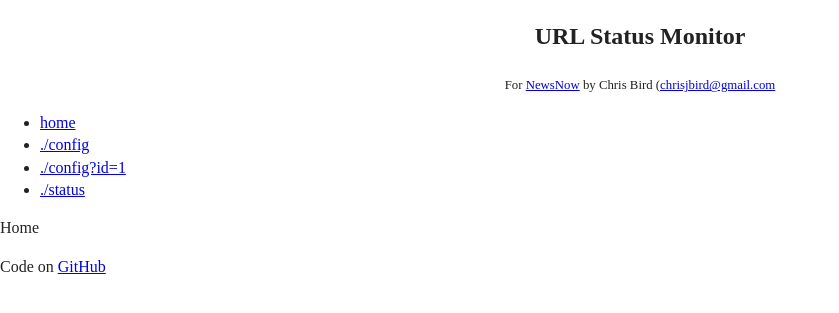
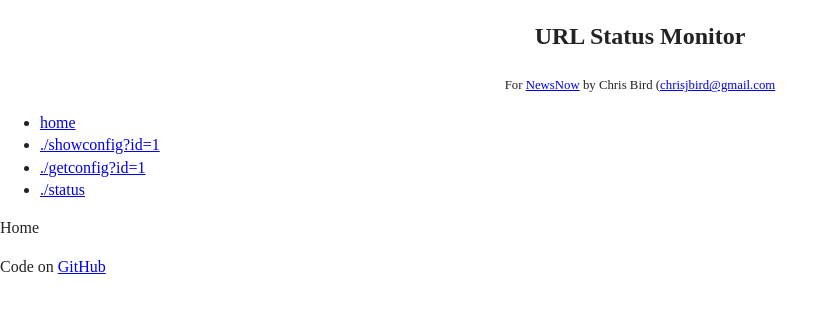
Before and after one commit to drkvogel/url-status-monitor, a Flask app: page / in a window 1280 px wide. Shown: the top 313 px of the page, without its empty margins (0-839 px from the left). Run offline with Flask 2, Linux system fonts and the light colour scheme.

Commit message:
factor out db query and create JSON endpoint

```diff
--- a/server/server.py
+++ b/server/server.py
@@ -1,4 +1,4 @@
-from flask import Flask, render_template, g, request
+from flask import Flask, render_template, g, request, jsonify
 import sqlite3
 
 # set templates folder here
@@ -32,16 +32,14 @@ def index():
 def test():
     return render_template('test.html')
 
-@app.route("/config")
-def config():
-    config = query_db("SELECT * FROM configs WHERE id = ?", [1], one=True)
-    if config is None:
-        msg = "Config not found"
-        raise msg	# ??
-    else:
-        msg =  "<p>Config: id: %s, name: %s</p>\n" % (config["id"], config["name"])
+    # config = query_db("SELECT * FROM configs WHERE id = ?", [1], one=True)
+    # if config is None:
+    #     msg = "Config not found"
+    #     raise msg	# ??
+    # else:
+    #     msg =  "<p>Config: id: %s, name: %s</p>\n" % (config["id"], config["name"])
 
-    config_id = request.args.get('id')
+def get_lights(config_id):
     query = (
         "SELECT c.id AS config_id, c.name AS config_name,"
         " l.id AS light_id, l.name AS light_name, l.url AS light_url"
@@ -50,6 +48,27 @@ def config():
 		" AND c.id = ?"
     )
     lights = query_db(query, [config_id])
+    return lights
+
+@app.route("/getconfig")
+def get_config():
+    config_id = request.args.get('id')
+    lights = get_lights(config_id)
+    data = [] # https://stackoverflow.com/questions/34715593/rows-returned-by-pyodbc-are-not-json-serializable
+    for row in lights:
+        # data.append([x for x in row])
+        data.append(list(row))
+    return jsonify(data)
+
+@app.route("/showconfig")
+def show_config():
+    config_id = request.args.get('id')
+    lights = get_lights(config_id)
+    if lights == []:
+        msg = 'Error: no lights found for config_id: ' + str(config_id)
+    else:
+        #msg =  "<p>Config: id: %s, name: %s</p>\n" % (config["id"], config["name"])
+        msg =  "<p>Config: id: %s\n" % (config_id)
     table = '<table><tr><th>id</th><th>name</th><th>url</th><tr>'
     for light in lights:
         table += "<tr><td>%s</td><td>%s</td><td>%s</td></tr>" % (light['light_id'], light['light_name'], light['light_url'])
--- a/server/templates/navbar.html
+++ b/server/templates/navbar.html
@@ -1,6 +1,7 @@
 <ul>
     <li><a href="./">home</a></li>
-    <li><a href="./config">./config</a></li>
-    <li><a href="./config?id=1">./config?id=1</a></li>
+    <!-- <li><a href="./config">./config</a></li> -->
+    <li><a href="./showconfig?id=1">./showconfig?id=1</a></li>
+    <li><a href="./getconfig?id=1">./getconfig?id=1</a></li>
     <li><a href="./status">./status</a></li>
 </ul>
```
